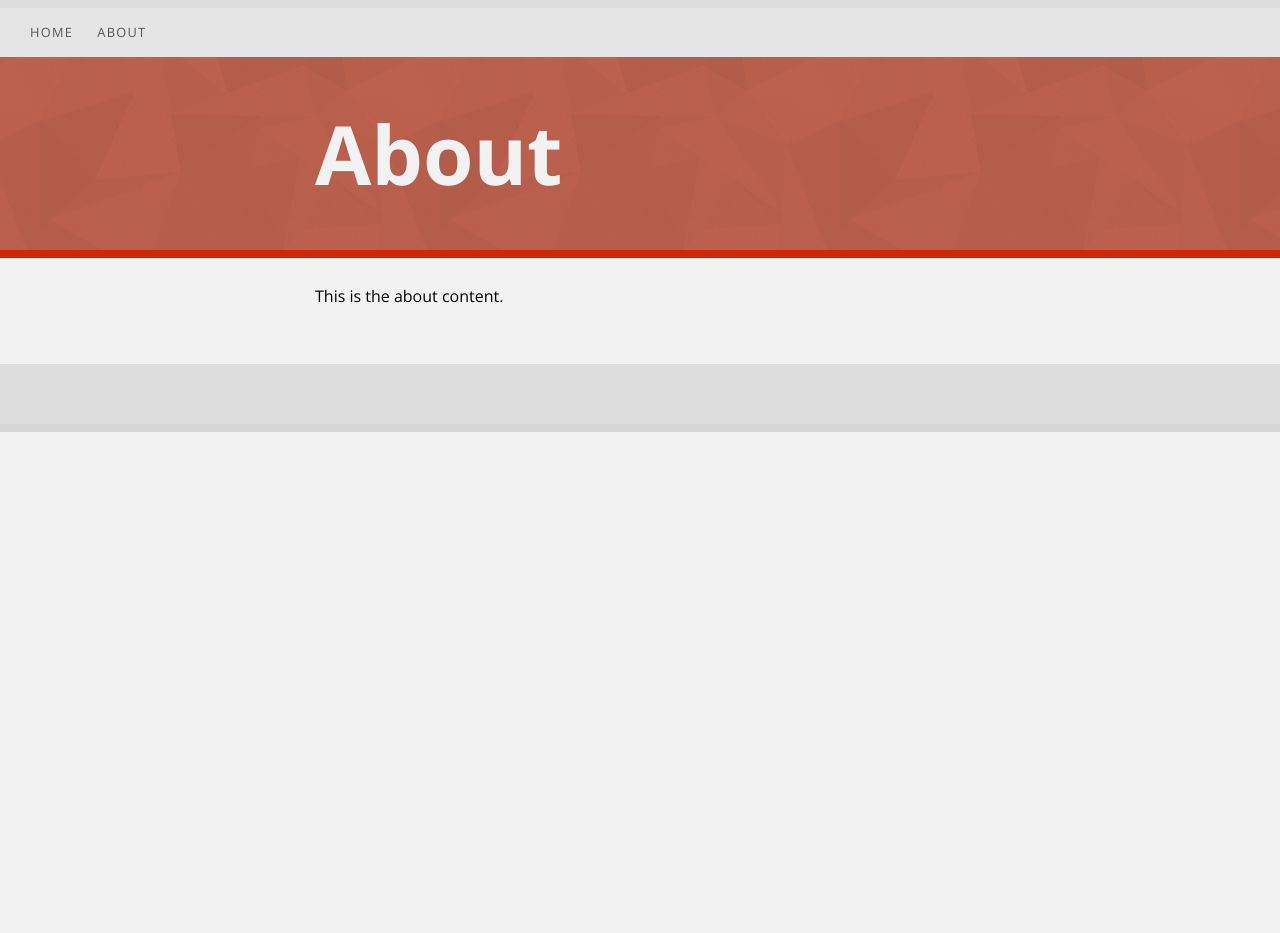
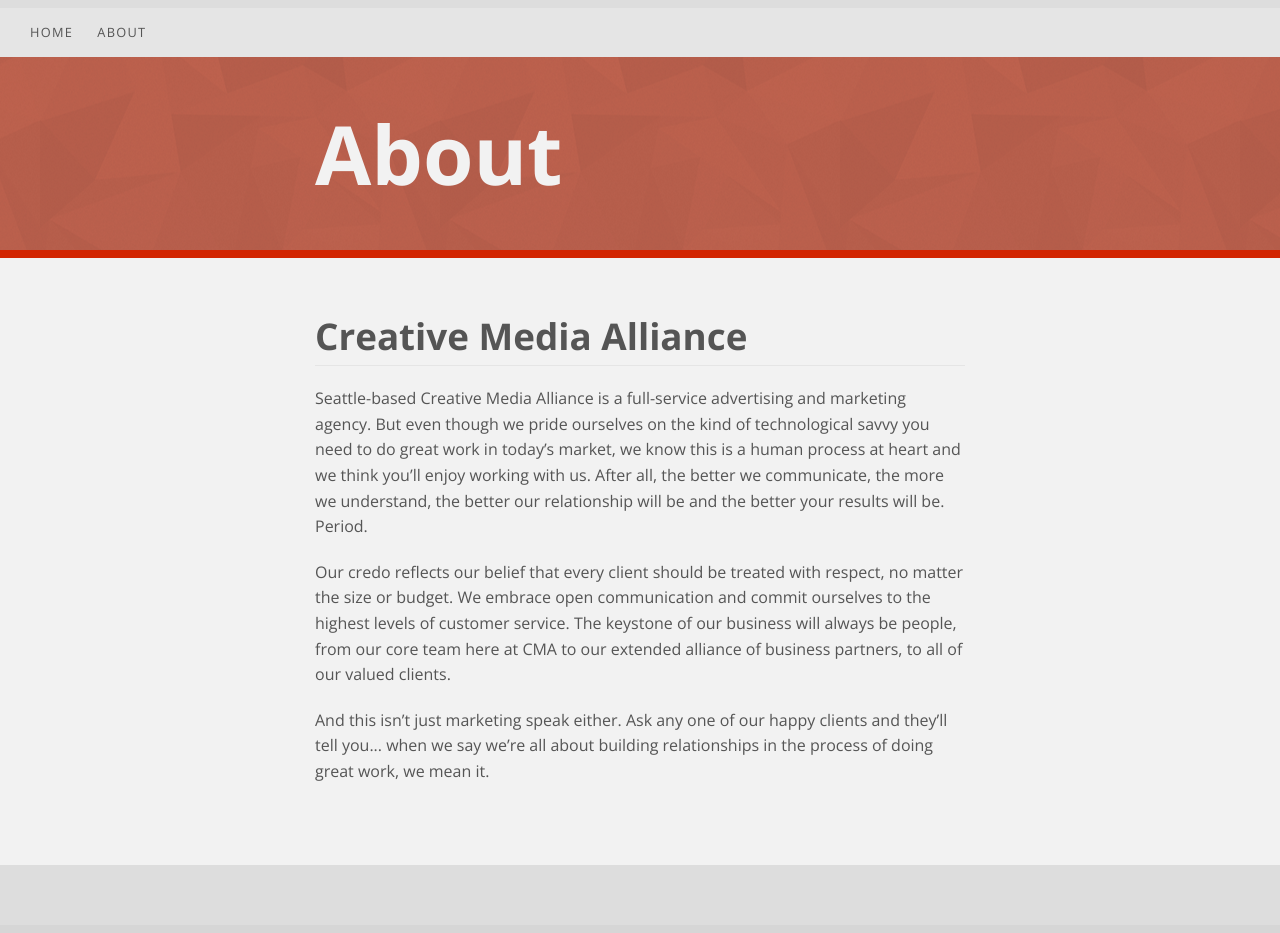
Before and after one commit to cmaseattle/cmaseattle.github.io, a Jekyll site: the page built from about/index.html, in a window 1280 px wide. Built offline with Jekyll 4.4.1, drawn with Linux system fonts in a browser that asks for light colours; before the commit the page ends 900 px from its top, so only the background shows below that.

Commit message:
about us!

```diff
--- a/about/index.html
+++ b/about/index.html
@@ -4,4 +4,10 @@
 weight: 2
 ---
 
-This is the about content.
+<h2>Creative Media Alliance</h2>
+
+<p>Seattle-based Creative Media Alliance is a full-service advertising and marketing agency. But even though we pride ourselves on the kind of technological savvy you need to do great work in today’s market, we know this is a human process at heart and we think you’ll enjoy working with us. After all, the better we communicate, the more we understand, the better our relationship will be and the better your results will be. Period. </p>
+
+<p>Our credo reflects our belief that every client should be treated with respect, no matter the size or budget. We embrace open communication and commit ourselves to the highest levels of customer service. The keystone of our business will always be people, from our core team here at CMA to our extended alliance of business partners, to all of our valued clients. </p>
+
+<p>And this isn’t just marketing speak either. Ask any one of our happy clients and they’ll tell you... when we say we’re all about building relationships in the process of doing great work, we mean it.</p>
```
